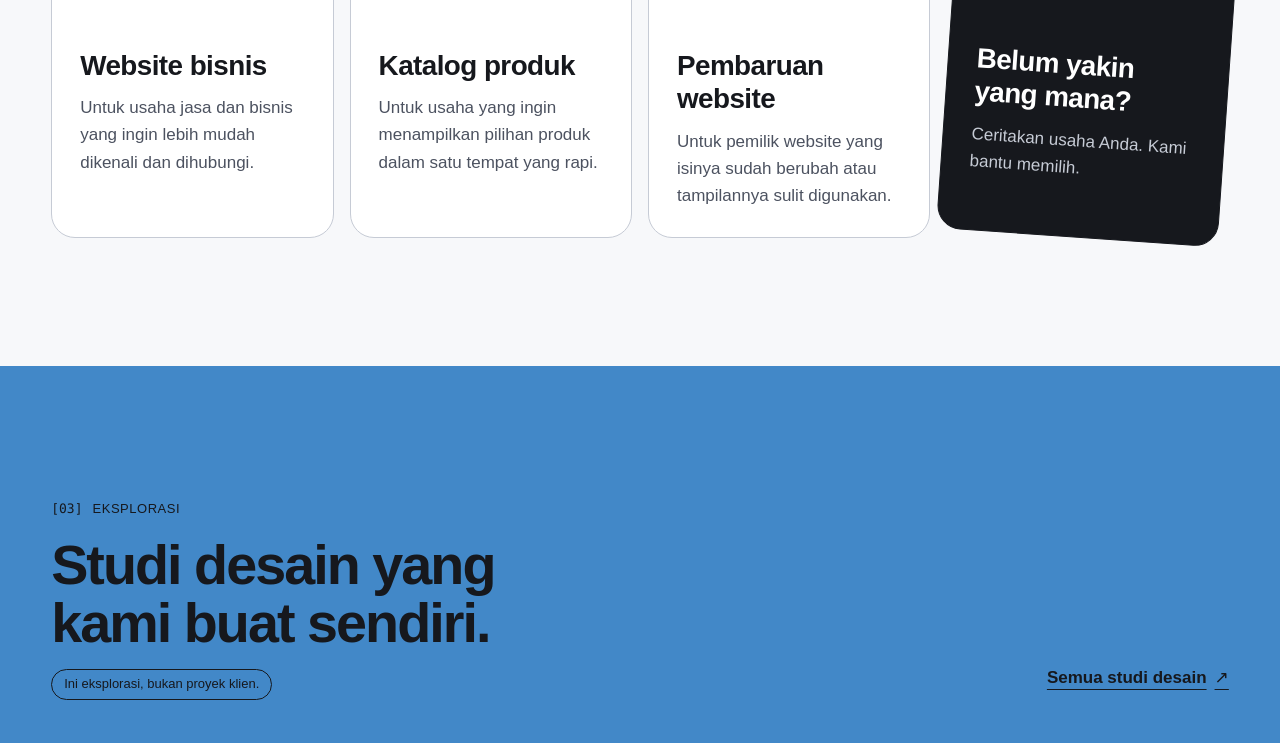
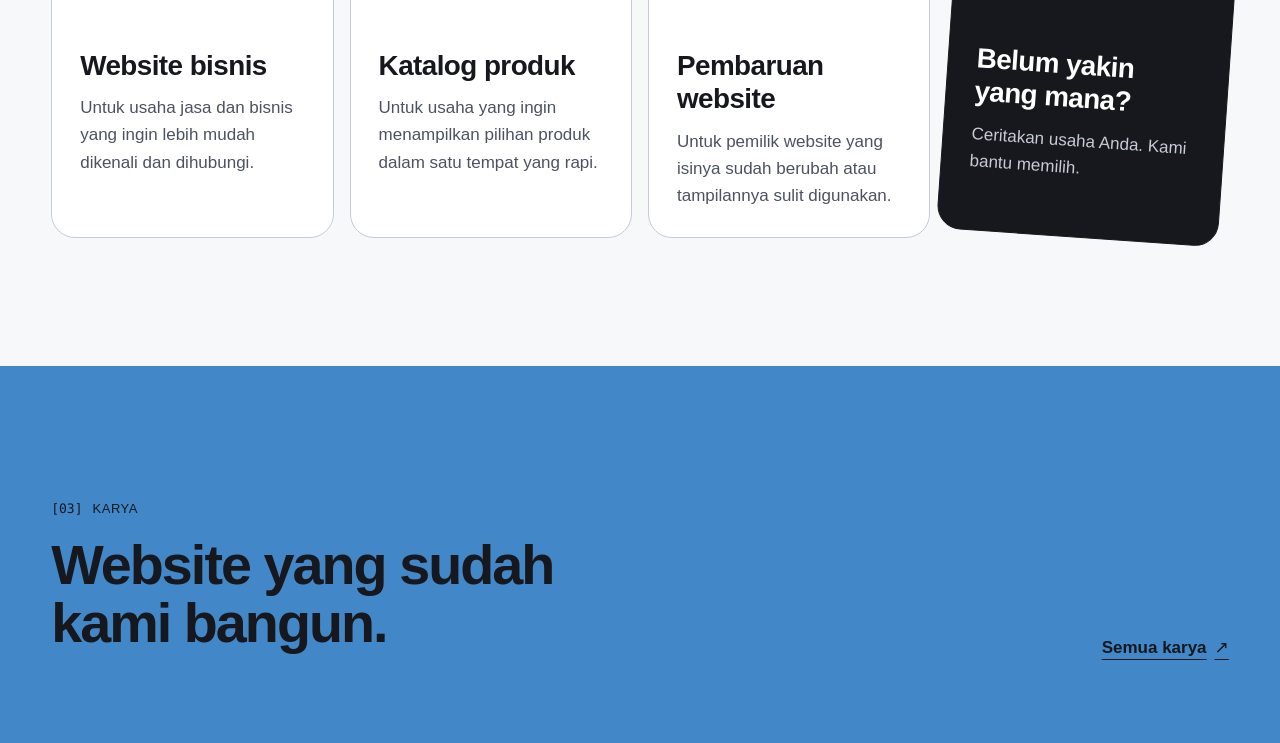
Before and after one commit to Constanvel/flexbox-portofolio, a React (Vite) app: page / in a window 1280 px wide. Shown: the part 2000-2743 px from the top of the page. Built offline with nearby package versions, Linux system fonts and the light colour scheme; a web font is replaced by a local one.

Commit message:
Feature live works on Home and Karya
Home's section 03 now shows the three latest live works. Karya lists all five with the flex layout toggle, and the concept studies move to a separate Eksplorasi section below them. The hero CTA and page title now read Karya.

```diff
--- a/src/App.jsx
+++ b/src/App.jsx
@@ -23,7 +23,7 @@ if (pathname === '/' && legacy[window.location.hash.slice(1)])
   window.location.replace(legacy[window.location.hash.slice(1)]);
 const titles = {
   '/': 'Website yang jelas untuk usaha Anda',
-  '/karya': 'Eksplorasi website',
+  '/karya': 'Karya kami',
   '/layanan': 'Layanan & cara kerja',
   '/tentang': 'Tim Flexbox',
   '/kontak': 'Mari bahas website Anda',
--- a/src/pages.css
+++ b/src/pages.css
@@ -276,10 +276,6 @@
 }
 .explorations .section-heading h2 {
   margin-bottom: 16px;
-}
-.explorations .concept-note {
-  border-color: var(--color-on-accent);
-  color: var(--color-on-accent);
 }
 .project-fan {
   display: grid;
@@ -645,6 +641,17 @@ details[open] .faq-indicator::after {
 }
 
 /* ---------- Work & 404 ---------- */
+.work-studies {
+  margin-top: var(--space-section);
+}
+@media (min-width: 761px) {
+  .work-studies .project-flex .project-card {
+    flex: 1 1 calc(33.333% - 16px);
+  }
+  .work-studies .project-summary {
+    display: none;
+  }
+}
 .work-description {
   display: flex;
   flex-wrap: wrap;
--- a/src/pages/Home.jsx
+++ b/src/pages/Home.jsx
@@ -1,4 +1,5 @@
 import projects from '../data/projects';
+import works from '../data/works';
 import { services, stages, questions } from '../data/content';
 import LineTitle from '../components/LineTitle';
 import Button from '../components/Button';
@@ -38,7 +39,7 @@ export default function Home({ onOpen }) {
               <div className="hero-actions">
                 <Button href="/kontak">Hubungi kami</Button>
                 <a className="button-outline" href="/karya">
-                  Lihat eksplorasi
+                  Lihat karya
                 </a>
               </div>
             </div>
@@ -151,19 +152,16 @@ export default function Home({ onOpen }) {
           <header className="section-heading" data-reveal>
             <div>
               <p className="label" data-index="03">
-                Eksplorasi
+                Karya
               </p>
-              <h2 id="work-title">Studi desain yang kami buat sendiri.</h2>
-              <p className="concept-note">
-                Ini eksplorasi, bukan proyek klien.
-              </p>
+              <h2 id="work-title">Website yang sudah kami bangun.</h2>
             </div>
             <Button href="/karya" secondary>
-              Semua studi desain
+              Semua karya
             </Button>
           </header>
           <div className="project-fan">
-            {projects.map((project) => (
+            {works.slice(0, 3).map((project) => (
               <ProjectCard key={project.id} project={project} onOpen={onOpen} />
             ))}
           </div>
--- a/src/pages/Work.jsx
+++ b/src/pages/Work.jsx
@@ -2,6 +2,7 @@ import { useLayoutEffect, useRef, useState } from 'react';
 import gsap from 'gsap';
 import { Flip } from 'gsap/Flip';
 import projects from '../data/projects';
+import works from '../data/works';
 import LineTitle from '../components/LineTitle';
 import ProjectCard from '../components/ProjectCard';
 
@@ -42,15 +43,16 @@ export default function Work({ onOpen }) {
   return (
     <div className="container work-page">
       <header className="page-intro work-intro">
-        <p className="eyebrow">Karya · 3 studi konsep</p>
-        <LineTitle>Eksplorasi website.</LineTitle>
+        <p className="eyebrow">
+          Karya · {works.length} website · {projects.length} studi konsep
+        </p>
+        <LineTitle>Karya kami.</LineTitle>
         <div className="work-description">
           <p>
-            Studi desain internal untuk profil bisnis, katalog produk, dan
-            pengelolaan informasi. Setiap konsep menjelaskan kebutuhan yang
-            dituju dan keputusan desainnya.
+            Website dan aplikasi yang sudah tayang, dari profil usaha dan
+            sekolah sampai alat internal tim. Buka tiap karya untuk melihat
+            konteks dan apa yang kami kerjakan.
           </p>
-          <span className="concept-note">Bukan proyek klien</span>
         </div>
       </header>
       <div className="flex-toggle" role="group" aria-label="Tata letak karya">
@@ -73,10 +75,10 @@ export default function Work({ onOpen }) {
         ref={list}
         className="project-flex"
         data-layout={layout}
-        aria-label="Studi desain"
+        aria-label="Karya"
         data-lenis-prevent-horizontal
       >
-        {projects.map((project, index) => (
+        {works.map((project, index) => (
           <ProjectCard
             key={project.id}
             project={project}
@@ -85,6 +87,20 @@ export default function Work({ onOpen }) {
           />
         ))}
       </section>
+      <section className="work-studies" aria-labelledby="studies-title">
+        <header className="section-heading">
+          <div>
+            <p className="label">Eksplorasi</p>
+            <h2 id="studies-title">Studi desain yang kami buat sendiri.</h2>
+          </div>
+          <span className="concept-note">Bukan proyek klien</span>
+        </header>
+        <div className="project-flex" data-layout="wrap">
+          {projects.map((project) => (
+            <ProjectCard key={project.id} project={project} onOpen={onOpen} />
+          ))}
+        </div>
+      </section>
     </div>
   );
 }
```
